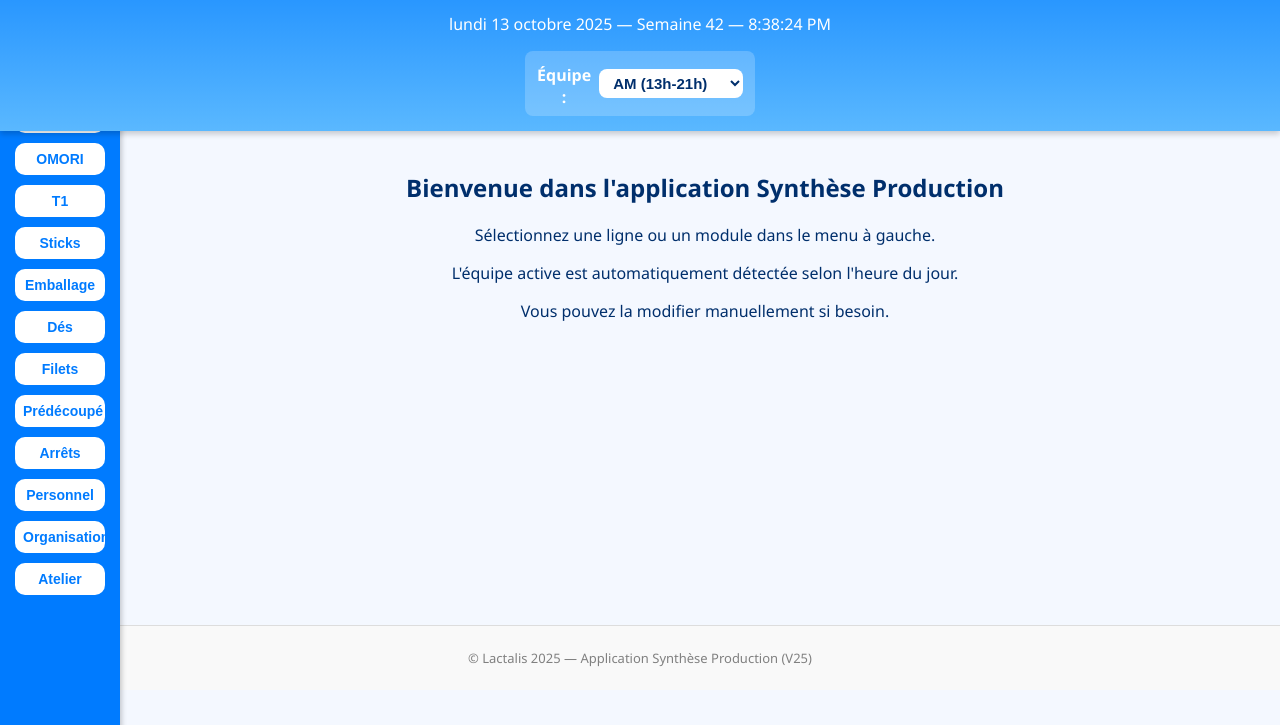
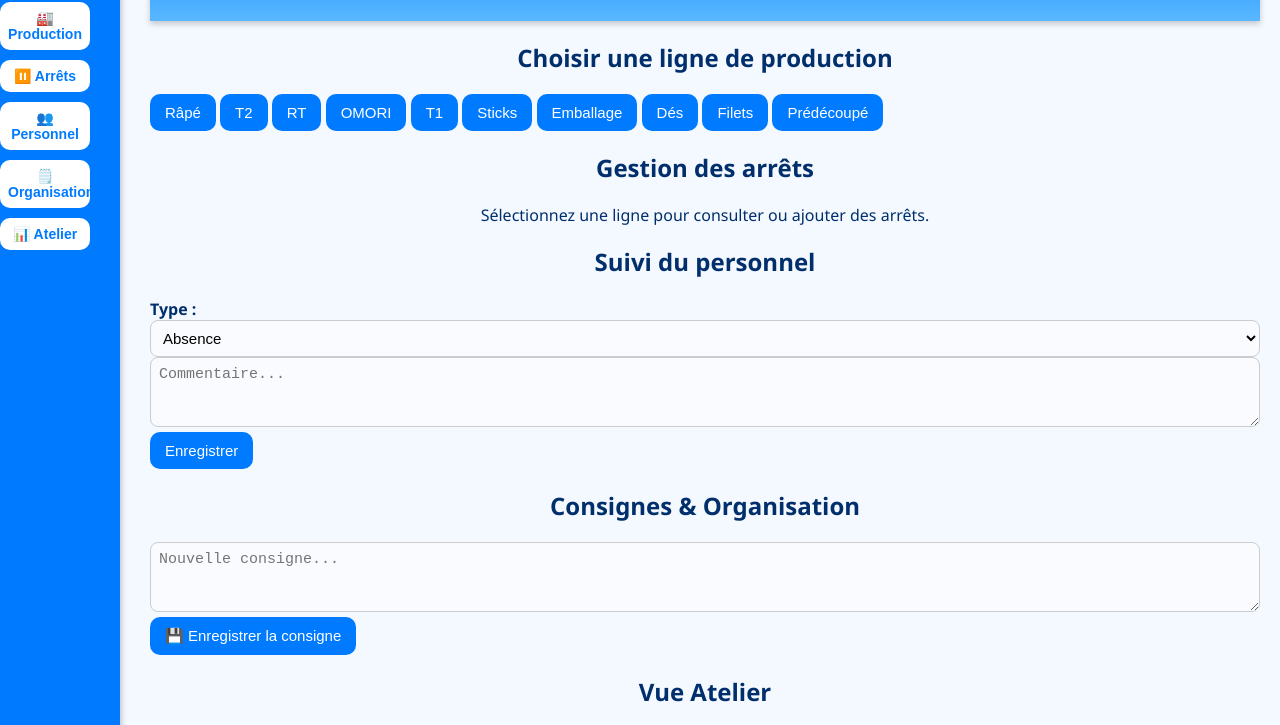
Before and after one commit to gregoirebourgeais-arch/synthese-production, a plain HTML site: page index.html in a window 1280 px wide. Shown: the part 110-835 px from the top of the page. Before the commit the page ends 800 px from the top, so only its background shows below. Drawn offline with nearby package versions, Linux system fonts and the light colour scheme.

Commit message:
Update index.html

```diff
--- a/index.html
+++ b/index.html
@@ -4,156 +4,97 @@
   <meta charset="UTF-8" />
   <meta name="viewport" content="width=device-width, initial-scale=1.0" />
   <title>Synthèse Production Lactalis</title>
+
+  <!-- PWA -->
+  <link rel="manifest" href="manifest.json" />
+  <meta name="theme-color" content="#007bff" />
+  <link rel="icon" href="icons/icon-512.png" type="image/png" />
+
+  <!-- Styles -->
   <link rel="stylesheet" href="style.css" />
-  <link rel="manifest" href="manifest.json" />
-  <link rel="icon" type="image/png" href="icons/logo-lactalis.png" />
+
+  <!-- Chart.js -->
   <script src="https://cdn.jsdelivr.net/npm/chart.js"></script>
 </head>
 
 <body>
-  <!-- ======= EN-TÊTE ======= -->
+  <div class="app-container">
+    <!-- Barre latérale -->
+    <aside class="sidebar">
+      <img src="Lactalis2023Logo.svg" alt="Lactalis" class="logo" />
+      <nav class="nav-menu">
+        <button class="nav-btn" onclick="openSection('production')">🏭 Production</button>
+        <button class="nav-btn" onclick="openSection('arrets')">⏸️ Arrêts</button>
+        <button class="nav-btn" onclick="openSection('personnel')">👥 Personnel</button>
+        <button class="nav-btn" onclick="openSection('organisation')">🗒️ Organisation</button>
+        <button class="nav-btn" onclick="openSection('atelier')">📊 Atelier</button>
+      </nav>
+    </aside>
+
+    <!-- Contenu principal -->
+    <main id="content" class="main-content">
       <header class="header">
-    <img src="icons/logo-lactalis.png" alt="Lactalis Logo" class="logo" />
-    <h1>Synthèse Production</h1>
-    <p id="dateDisplay">Chargement...</p>
-
-    <div class="equipe-selector">
-      <label for="equipe">Équipe :</label>
-      <select id="equipe" onchange="changeEquipe(this.value)">
-        <option value="M">M (5h-13h)</option>
-        <option value="AM">AM (13h-21h)</option>
-        <option value="N">N (21h-5h)</option>
-      </select>
-    </div>
+        <h1>Synthèse <span>Production</span></h1>
+        <p id="dateTime"></p>
+        <p id="equipe"></p>
       </header>
 
-  <!-- ======= MENU ======= -->
-  <nav class="sidebar">
-    <button onclick="showSection('menu')">🏠 Menu</button>
-    <button onclick="showSection('Râpé')">Râpé</button>
-    <button onclick="showSection('T2')">T2</button>
-    <button onclick="showSection('RT')">RT</button>
-    <button onclick="showSection('OMORI')">OMORI</button>
-    <button onclick="showSection('T1')">T1</button>
-    <button onclick="showSection('Sticks')">Sticks</button>
-    <button onclick="showSection('Emballage')">Emballage</button>
-    <button onclick="showSection('Dés')">Dés</button>
-    <button onclick="showSection('Filets')">Filets</button>
-    <button onclick="showSection('Prédécoupé')">Prédécoupé</button>
-    <button onclick="showSection('Arrets')">Arrêts</button>
-    <button onclick="showSection('Personnel')">Personnel</button>
-    <button onclick="showSection('Organisation')">Organisation</button>
-    <button onclick="showSection('Atelier')">Atelier</button>
-  </nav>
-
-  <!-- ======= CONTENU ======= -->
-  <main>
-    <!-- MENU PRINCIPAL -->
-    <section id="menu" class="section active">
-      <h2>Bienvenue dans l'application Synthèse Production</h2>
-      <p>Sélectionnez une ligne ou un module dans le menu à gauche.</p>
-      <p>L'équipe active est automatiquement détectée selon l'heure du jour.</p>
-      <p>Vous pouvez la modifier manuellement si besoin.</p>
+      <!-- Section Production -->
+      <section id="production" class="page active">
+        <h2>Choisir une ligne de production</h2>
+        <div class="line-buttons">
+          <button onclick="openLine('Râpé')">Râpé</button>
+          <button onclick="openLine('T2')">T2</button>
+          <button onclick="openLine('RT')">RT</button>
+          <button onclick="openLine('OMORI')">OMORI</button>
+          <button onclick="openLine('T1')">T1</button>
+          <button onclick="openLine('Sticks')">Sticks</button>
+          <button onclick="openLine('Emballage')">Emballage</button>
+          <button onclick="openLine('Dés')">Dés</button>
+          <button onclick="openLine('Filets')">Filets</button>
+          <button onclick="openLine('Prédécoupé')">Prédécoupé</button>
+        </div>
       </section>
 
-    <!-- SECTIONS DES LIGNES DE PRODUCTION -->
-    <section id="Râpé" class="section"></section>
-    <section id="T2" class="section"></section>
-    <section id="RT" class="section"></section>
-    <section id="OMORI" class="section"></section>
-    <section id="T1" class="section"></section>
-    <section id="Sticks" class="section"></section>
-    <section id="Emballage" class="section"></section>
-    <section id="Dés" class="section"></section>
-    <section id="Filets" class="section"></section>
-    <section id="Prédécoupé" class="section"></section>
-
-    <!-- PAGE ARRÊTS -->
-    <section id="Arrets" class="section">
-      <h2>Suivi des arrêts</h2>
-      <form>
-        <label for="ligneArret">Ligne concernée :</label>
-        <select id="ligneArret">
-          <option value="">-- Choisir une ligne --</option>
-          <option>Râpé</option><option>T2</option><option>RT</option>
-          <option>OMORI</option><option>T1</option><option>Sticks</option>
-          <option>Emballage</option><option>Dés</option>
-          <option>Filets</option><option>Prédécoupé</option>
-        </select>
-
-        <label for="tempsArret">Durée (min) :</label>
-        <input type="number" id="tempsArret" placeholder="Ex: 15" />
-
-        <label for="causeArret">Cause :</label>
-        <textarea id="causeArret" placeholder="Description de l'arrêt..."></textarea>
-
-        <button type="button" onclick="saveArret()">💾 Enregistrer</button>
-        <button type="button" onclick="exportArrets()">📤 Exporter</button>
-      </form>
-
-      <h3>Historique des arrêts</h3>
-      <table id="tableArrets">
-        <thead><tr><th>Date</th><th>Ligne</th><th>Durée (min)</th><th>Cause</th></tr></thead>
-        <tbody></tbody>
-      </table>
+      <!-- Section Arrêts -->
+      <section id="arrets" class="page">
+        <h2>Gestion des arrêts</h2>
+        <p>Sélectionnez une ligne pour consulter ou ajouter des arrêts.</p>
+        <div id="arretsContent"></div>
       </section>
 
-    <!-- PAGE PERSONNEL -->
-    <section id="Personnel" class="section">
+      <!-- Section Personnel -->
+      <section id="personnel" class="page">
         <h2>Suivi du personnel</h2>
-      <form>
-        <label for="type">Type :</label>
-        <select id="type">
-          <option>Absence</option>
-          <option>Retard</option>
-          <option>Départ anticipé</option>
-          <option>Autre</option>
+        <label>Type :</label>
+        <select id="typePersonnel">
+          <option value="absence">Absence</option>
+          <option value="retard">Retard</option>
+          <option value="depart">Départ</option>
+          <option value="autre">Autre</option>
         </select>
-
-        <label for="commentaire">Commentaire :</label>
-        <textarea id="commentaire" placeholder="Précisez..."></textarea>
-
-        <button type="button" onclick="savePersonnel()">💾 Enregistrer</button>
-        <button type="button" onclick="exportPersonnel()">📤 Exporter</button>
-      </form>
-
-      <h3>Historique du personnel</h3>
-      <table id="personnelTable">
-        <thead><tr><th>Date</th><th>Type</th><th>Commentaire</th></tr></thead>
-        <tbody></tbody>
-      </table>
+        <textarea id="commentPersonnel" placeholder="Commentaire..."></textarea>
+        <button onclick="savePersonnel()">Enregistrer</button>
+        <div id="personnelHistorique"></div>
       </section>
 
-    <!-- PAGE ORGANISATION -->
-    <section id="Organisation" class="section">
-      <h2>Consignes et organisation</h2>
-      <form>
-        <label for="noteOrg">Nouvelle consigne :</label>
-        <textarea id="noteOrg" placeholder="Écrivez votre consigne ici..."></textarea>
-        <button type="button" onclick="saveOrganisation()">💾 Enregistrer</button>
-        <button type="button" onclick="exportOrganisation()">📤 Exporter</button>
-      </form>
-
-      <h3>Consignes récentes</h3>
-      <table id="orgTable">
-        <thead><tr><th>Date</th><th>Consigne</th></tr></thead>
-        <tbody></tbody>
-      </table>
+      <!-- Section Organisation -->
+      <section id="organisation" class="page">
+        <h2>Consignes & Organisation</h2>
+        <textarea id="consigne" placeholder="Nouvelle consigne..."></textarea>
+        <button onclick="saveConsigne()">💾 Enregistrer la consigne</button>
+        <div id="consigneListe"></div>
       </section>
 
-    <!-- PAGE ATELIER -->
-    <section id="Atelier" class="section">
-      <h2>Tableau de bord atelier</h2>
-      <p>Vue d'ensemble des cadences par ligne — Équipe : <span id="teamDisplay">_</span></p>
-      <canvas id="atelierChart" width="350" height="220"></canvas>
-      <button class="btn" onclick="exportAllData()">📤 Export complet</button>
-      <button class="btn" onclick="resetAllData()">🧹 Remise à zéro générale</button>
+      <!-- Section Atelier -->
+      <section id="atelier" class="page">
+        <h2>Vue Atelier</h2>
+        <canvas id="atelierChart"></canvas>
+        <button onclick="exportAtelier()">📤 Export Excel</button>
+        <button onclick="resetApplication()">🧹 Remise à zéro complète</button>
       </section>
     </main>
-
-  <footer>
-    <p>&copy; Lactalis 2025 — Application Synthèse Production (V25)</p>
-  </footer>
+  </div>
 
   <script src="app.js"></script>
 </body>
```
Lines whose indentation alone changed are shown as unchanged.
